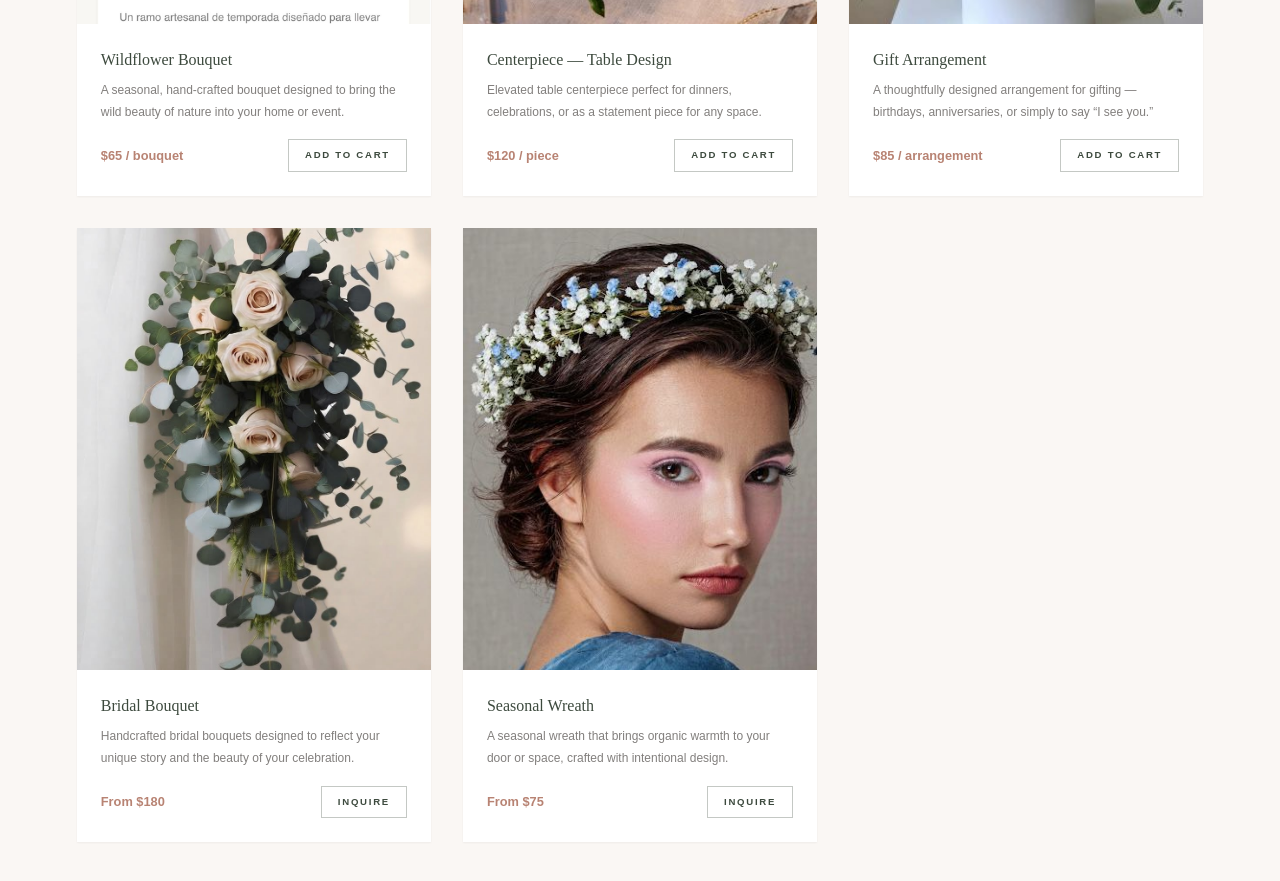
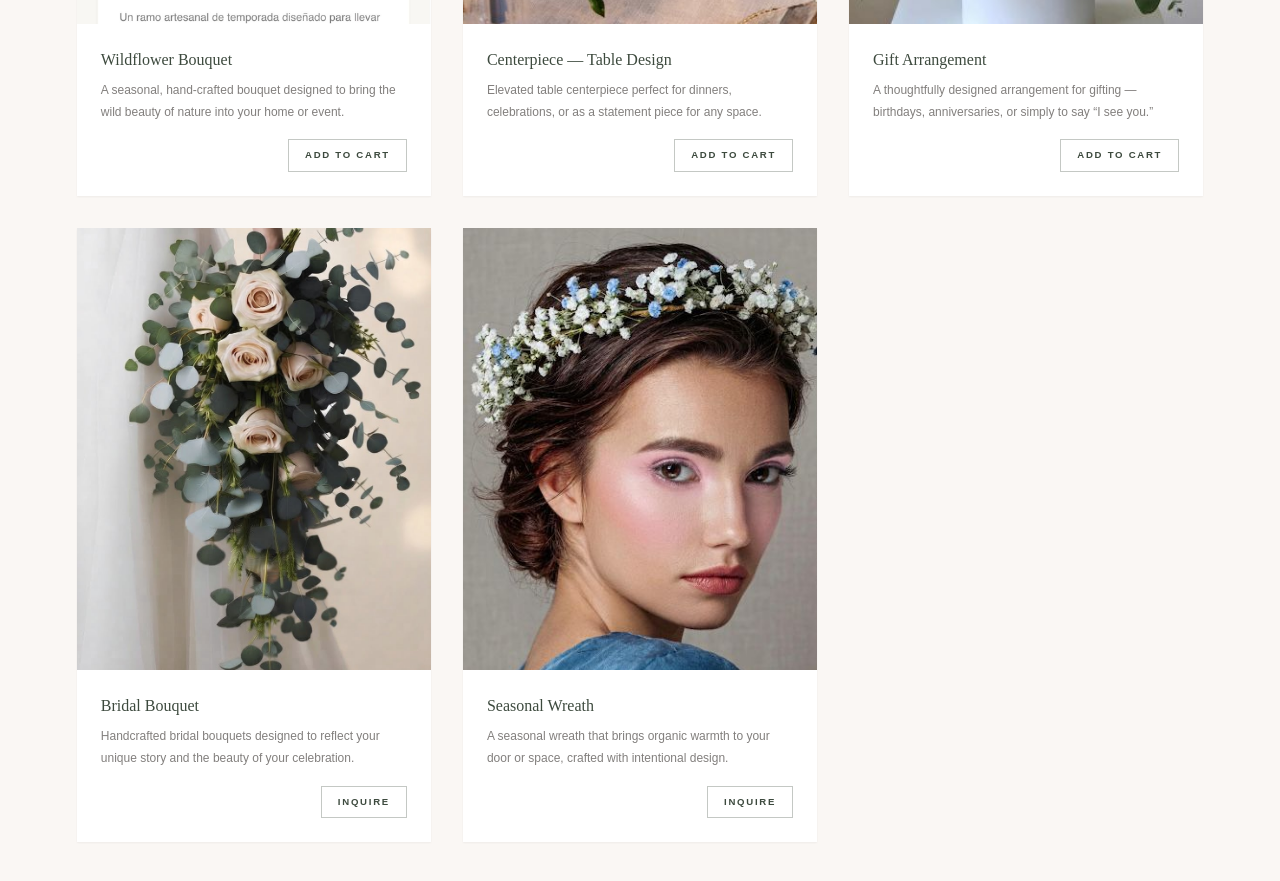
Before and after one commit to Omnix-Solution-Inc/wildflower, a Next.js app: page / in a window 1280 px wide. Shown: the part 5860-6741 px from the top of the page. Built offline with nearby package versions, Linux system fonts and the light colour scheme.

Commit message:
Quitar precios públicos de la tienda — ventas por consulta vía WhatsApp

```diff
--- a/src/components/landing/Shop.tsx
+++ b/src/components/landing/Shop.tsx
@@ -13,7 +13,6 @@ const products = [
       en: 'A seasonal, hand-crafted bouquet designed to bring the wild beauty of nature into your home or event.',
       es: 'Un ramo artesanal de temporada diseñado para llevar la belleza silvestre de la naturaleza a tu hogar o evento.',
     },
-    price: { en: '$65 / bouquet', es: '$65 / ramo' },
   },
   {
     img: '/gallery/05_tablescape_candles.jpg',
@@ -23,7 +22,6 @@ const products = [
       en: 'Elevated table centerpiece perfect for dinners, celebrations, or as a statement piece for any space.',
       es: 'Centro de mesa elevado, perfecto para cenas, celebraciones o como pieza principal de cualquier espacio.',
     },
-    price: { en: '$120 / piece', es: '$120 / pieza' },
   },
   {
     img: '/gallery/02_garden_white_vase.jpg',
@@ -32,7 +30,6 @@ const products = [
       en: 'A thoughtfully designed arrangement for gifting — birthdays, anniversaries, or simply to say “I see you.”',
       es: 'Un arreglo diseñado para regalar — cumpleaños, aniversarios o simplemente para decir “te veo”.',
     },
-    price: { en: '$85 / arrangement', es: '$85 / arreglo' },
   },
   {
     img: '/gallery/03_bridal_bouquet_lavender.jpg',
@@ -41,7 +38,6 @@ const products = [
       en: 'Handcrafted bridal bouquets designed to reflect your unique story and the beauty of your celebration.',
       es: 'Ramos de novia artesanales diseñados para reflejar tu historia única y la belleza de tu celebración.',
     },
-    price: { en: 'From $180', es: 'Desde $180' },
     inquire: true,
   },
   {
@@ -51,7 +47,6 @@ const products = [
       en: 'A seasonal wreath that brings organic warmth to your door or space, crafted with intentional design.',
       es: 'Una corona estacional que lleva calidez orgánica a tu puerta o espacio, creada con diseño intencional.',
     },
-    price: { en: 'From $75', es: 'Desde $75' },
     inquire: true,
   },
 ]
@@ -92,8 +87,7 @@ export function Shop() {
               <div className="p-6">
                 <h3 className="font-cinzel text-base text-moss mb-2"><Bi en={p.name.en} es={p.name.es} /></h3>
                 <p className="text-[0.75rem] leading-[1.8] text-charcoal/60 mb-4"><Bi en={p.desc.en} es={p.desc.es} /></p>
-                <div className="flex items-center justify-between">
-                  <span className="text-[0.8rem] font-semibold text-terracotta"><Bi en={p.price.en} es={p.price.es} /></span>
+                <div className="flex items-center justify-end">
                   <a
                     href={`${WA}${encodeURIComponent(`Hi! I'd like to order: ${p.name.en}`)}`}
                     target="_blank" rel="noopener noreferrer"
```
